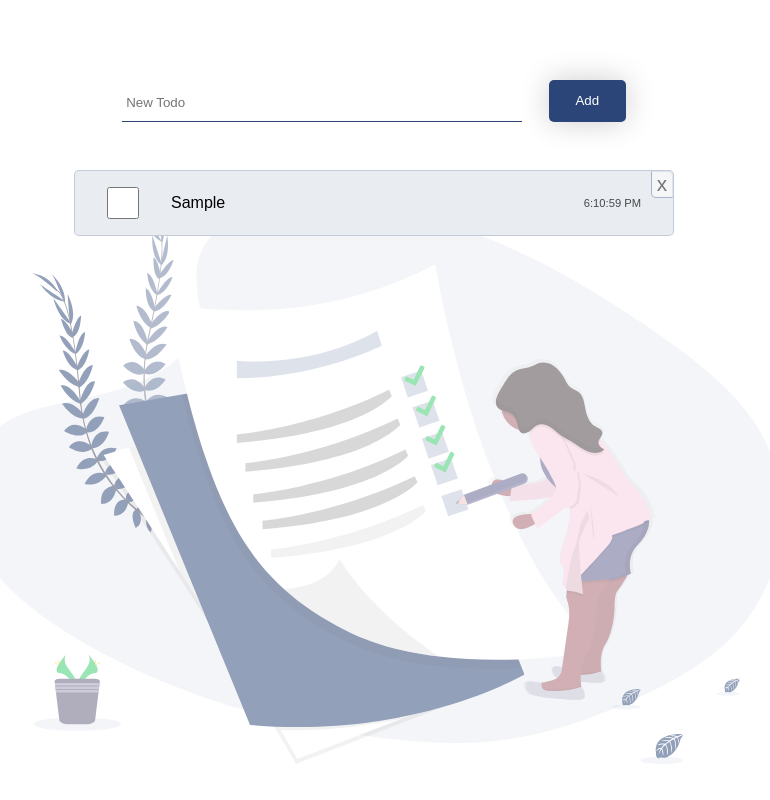
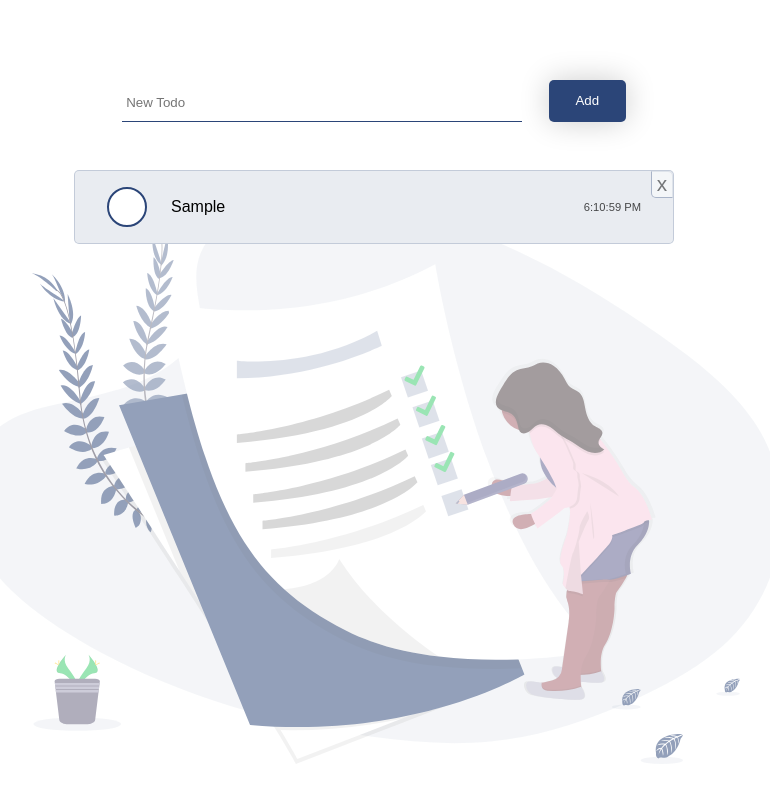
Before and after one commit to elishaking/blaze-todo, a React (Create React App) app: page / in a window 1280 px wide. Both pictures are taken after typing "Sample" into the empty fields and a click on the input "Add". Shown: the whole page, without its empty margins (266-1036 px from the left). Built offline with nearby package versions, Linux system fonts and the light colour scheme.

Commit message:
custom checkbox

```diff
--- a/src/components/Todo.js
+++ b/src/components/Todo.js
@@ -1,12 +1,23 @@
 import React from 'react';
 
 export default function Todo({ todo, onChange, deleteTodo }) {
+  /** @param {React.MouseEvent<HTMLDivElement, MouseEvent>} e */
+  const toggleChecked = (e) => {
+    // @ts-ignore
+    e.target.classList.toggle('checked');
+    onChange();
+  };
+
   return (
     <li className="todo">
       <div>
-        <input type="checkbox"
-          checked={todo.done}
-          onChange={onChange} />
+        <label htmlFor="">
+          <input type="checkbox"
+            checked={todo.done}
+          // onChange={onChange}
+          />
+          <div onClick={toggleChecked} className={`${todo.done ? "checked" : ""}`} ></div>
+        </label>
 
         <p>{todo.text}</p>
 
--- a/src/components/routes/Home/Home.js
+++ b/src/components/routes/Home/Home.js
@@ -22,9 +22,7 @@ const Todos = SortableContainer(({ todos, onChange, deleteTodo }) => (
           index={index}
           todo={todo}
           onChange={() => { onChange(index) }}
-          deleteTodo={() => { deleteTodo(index) }}
-          lockAxis="y"
-          transitionDuration={0} />
+          deleteTodo={() => { deleteTodo(index) }} />
       ))
     }
   </ul>
@@ -150,6 +148,8 @@ export default class Home extends Component {
           onChange={this.toggleDone}
           deleteTodo={this.deleteTodo}
           onSortEnd={this.onSortEnd}
+          lockAxis="y"
+          pressDelay={500}
         />
         {/* <ul className="todos">
           {
--- a/src/components/routes/Home/Home.scss
+++ b/src/components/routes/Home/Home.scss
@@ -85,14 +85,38 @@
         align-items: center;
       }
 
-      input[type="checkbox"] {
-        margin-right: 1em;
-        margin-right: 1em;
-        width: 1em;
-        height: 1em;
-        font-size: 2em;
-        font-family: inherit;
-        -webkit-appearance: radio;
+      label {
+        position: relative;
+
+        input {
+          visibility: hidden;
+          position: absolute;
+
+          // margin-right: 1em;
+          width: 2.5em;
+          height: 2.5em;
+          // font-size: 2em;
+          // font-family: inherit;
+          // -webkit-appearance: radio;
+        }
+
+        div {
+          margin-right: 1.5em;
+          width: 2.5em;
+          height: 2.5em;
+          border-radius: 100%;
+          // background-color: #2b4578;
+          background-color: white;
+          border: 2px solid #2b4578;
+          transition: 0.3s ease-in-out;
+          cursor: pointer;
+        }
+
+        div:hover {
+          background-color: whitesmoke;
+        }
+
+
       }
 
       small {
@@ -137,3 +161,7 @@
     z-index: -1;
   }
 }
+
+.checked {
+  background-color: #2b4578 !important;
+}
```
